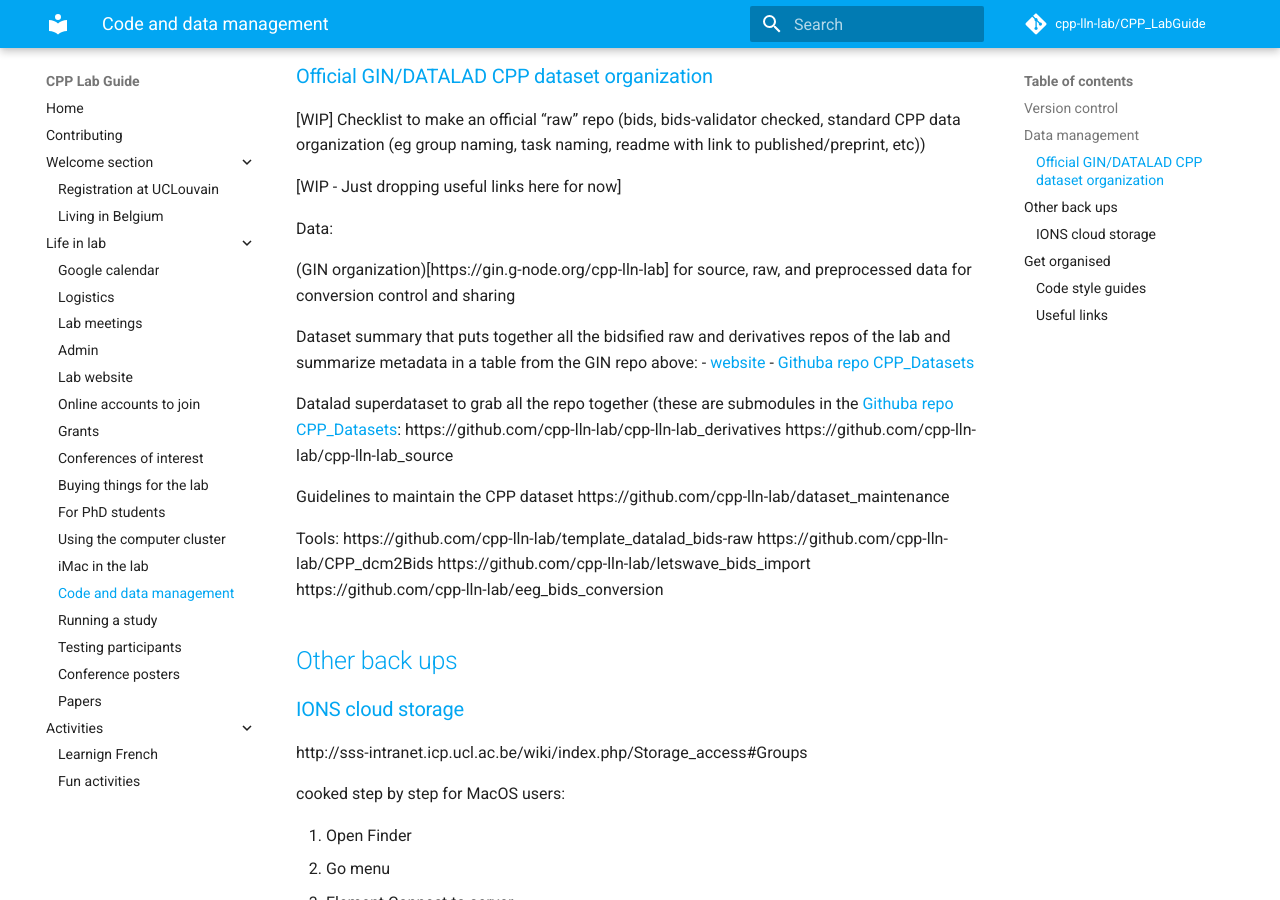
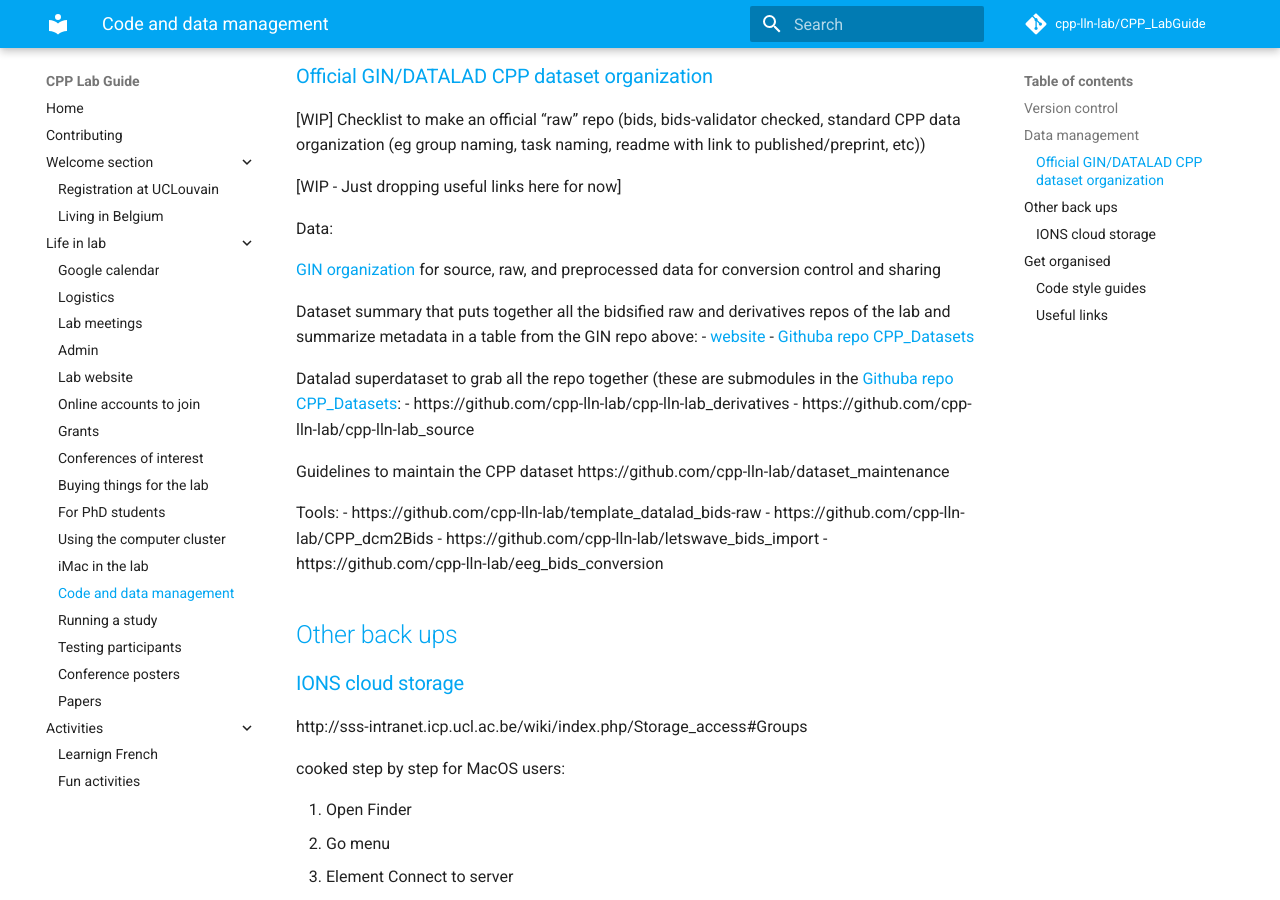
Before and after one commit to cpp-lln-lab/CPP_LabGuide, an MkDocs documentation site: the page built from doc/code_and_data_management.md, in a window 1280 px wide and 900 px high, scrolled down 600 px. Built offline with MkDocs 1.6.1 and Material for MkDocs 9.7.7, drawn with Linux system fonts in a browser that asks for light colours; comment, search, counter and statistics services are not loaded.

Commit message:
Update code_and_data_management.md

```diff
--- a/doc/code_and_data_management.md
+++ b/doc/code_and_data_management.md
@@ -27,24 +27,24 @@ for MRI data the lab is moving towards using the BIDS data structure
 
 Data:
 
-(GIN organization)[https://gin.g-node.org/cpp-lln-lab] for source, raw, and preprocessed data for conversion control and sharing
+[GIN organization](https://gin.g-node.org/cpp-lln-lab) for source, raw, and preprocessed data for conversion control and sharing
 
 Dataset summary that puts together all the bidsified raw and derivatives repos of the lab and summarize metadata in a table from the GIN repo above:
 - [website](https://cpp-lln-lab.github.io/Datasets/)
 - [Githuba repo CPP_Datasets](https://github.com/cpp-lln-lab/CPP_Datasets)
 
 Datalad superdataset to grab all the repo together (these are submodules in the [Githuba repo CPP_Datasets](https://github.com/cpp-lln-lab/CPP_Datasets):
-https://github.com/cpp-lln-lab/cpp-lln-lab_derivatives
-https://github.com/cpp-lln-lab/cpp-lln-lab_source
+ - https://github.com/cpp-lln-lab/cpp-lln-lab_derivatives
+ - https://github.com/cpp-lln-lab/cpp-lln-lab_source
 
 Guidelines to maintain the CPP dataset https://github.com/cpp-lln-lab/dataset_maintenance
 
 
 Tools:
-https://github.com/cpp-lln-lab/template_datalad_bids-raw
-https://github.com/cpp-lln-lab/CPP_dcm2Bids
-https://github.com/cpp-lln-lab/letswave_bids_import
-https://github.com/cpp-lln-lab/eeg_bids_conversion
+- https://github.com/cpp-lln-lab/template_datalad_bids-raw
+- https://github.com/cpp-lln-lab/CPP_dcm2Bids
+- https://github.com/cpp-lln-lab/letswave_bids_import
+- https://github.com/cpp-lln-lab/eeg_bids_conversion
 
 
 
```
